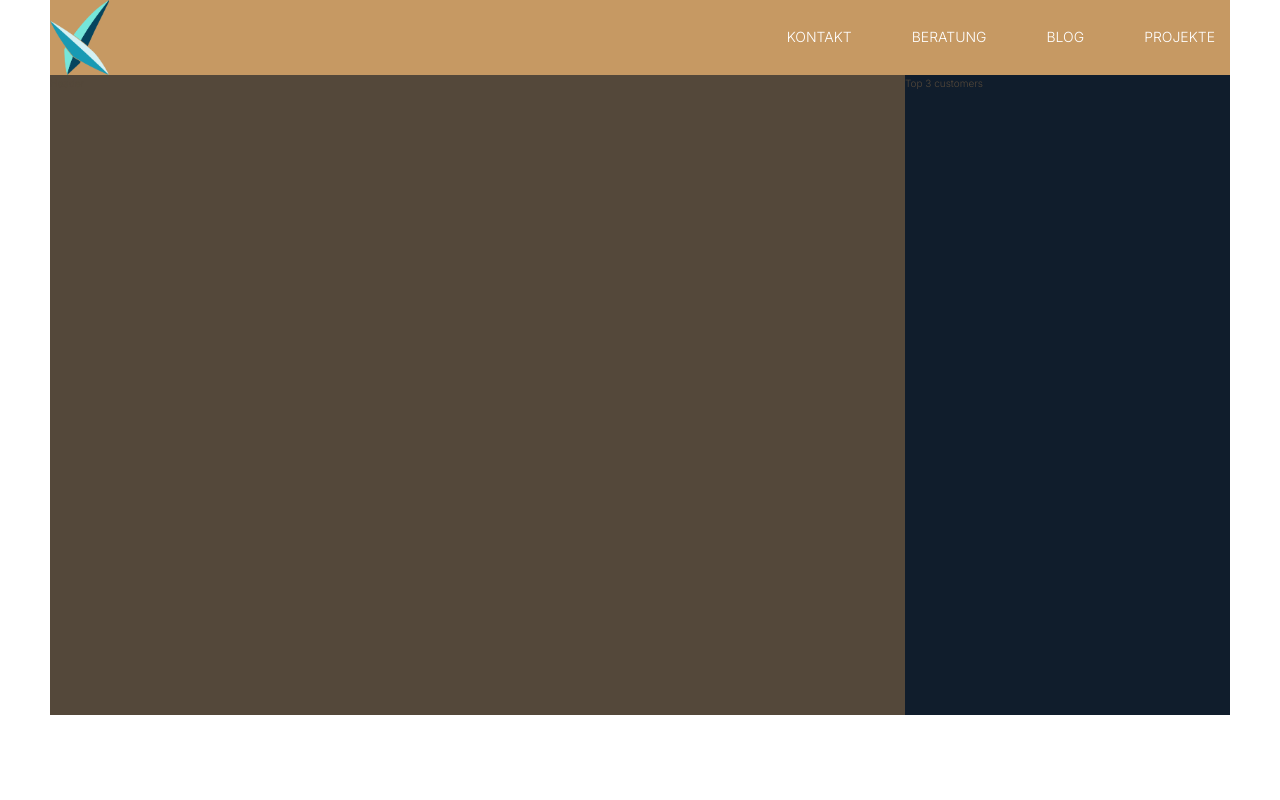
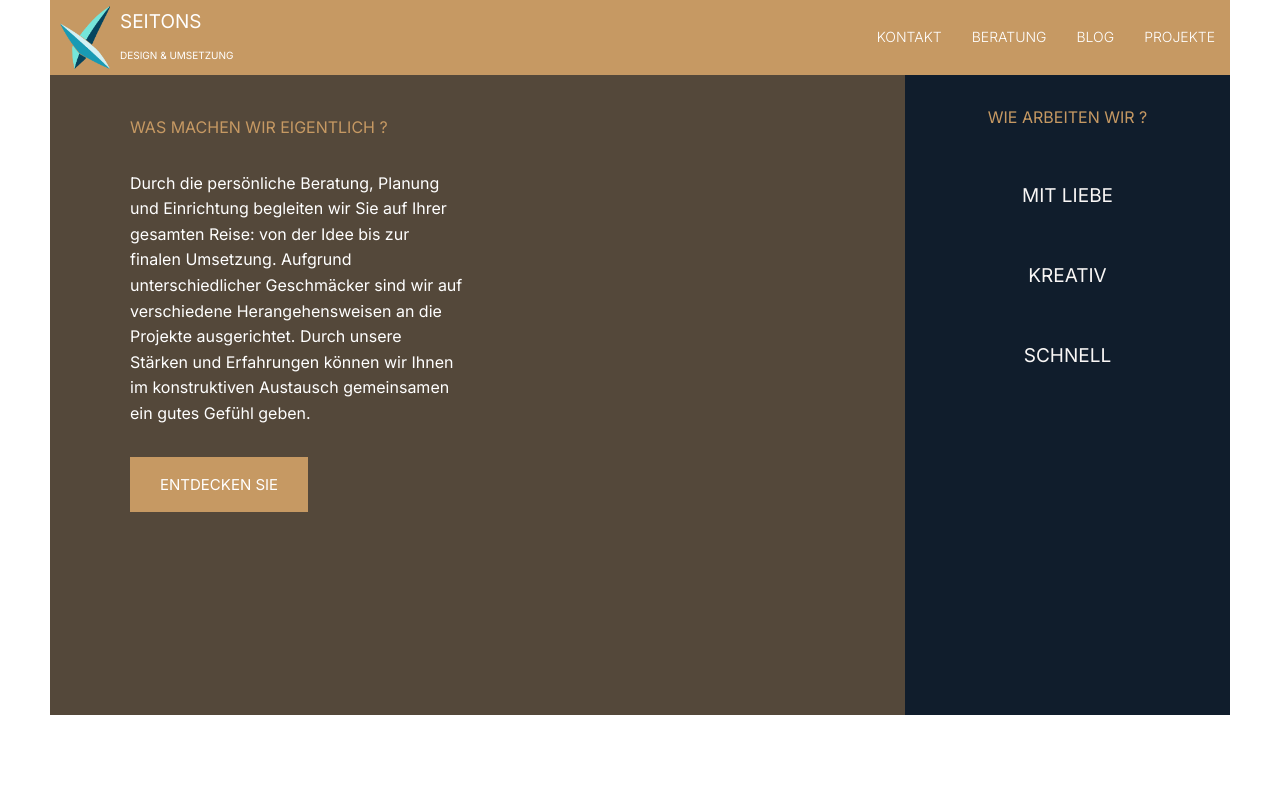
Before and after one commit to Abdu-alyousef/Furniture-design, a website: page index.html in a window 1280 px wide. Shown: the top 800 px of the page. Drawn offline with Linux system fonts and the light colour scheme.

Commit message:
Added and styled Header section

```diff
--- a/index.html
+++ b/index.html
@@ -17,23 +17,49 @@
 
 <body class="container">
 
-    <nav class="navbar">
-          <img
-            src="./img/logo-1.png"
-            alt="Seitons logo"
-            class="navbar__logo"
-          />
-          <ul class="navbar__main--nav">
-            <li><a href="#" class=" navbar__link">KONTAKT</a></li>
-            <li><a href="#" class="navbar__link">BERATUNG</a></li>
-            <li><a href="#" class=" navbar__link">BLOG</a></li>
-            <li><a href="#" class=" navbar__link">PROJEKTE</a></li>
-          </ul>
-      </nav>
+    <nav class="navbar" href="#">
 
-    <header class="header">Header</header>
+        <div class="logo">
+            <img src="./img/logo-1.png" alt="Seitons logo" class="logo__img" />
 
-    <div class="customers">Top 3 customers</div>
+            <h2 class="heading-4 logo__head">SEITONS <br><span>DESIGN & UMSETZUNG</span></h2>
+        </div>
+
+
+
+        <ul class="nav">
+            <li><a href="#" class="nav__link">KONTAKT</a></li>
+            <li><a href="#" class="nav__link">BERATUNG</a></li>
+            <li><a href="#" class=" nav__link">BLOG</a></li>
+            <li><a href="#" class=" nav__link">PROJEKTE</a></li>
+        </ul>
+    </nav>
+
+    <header class="header">
+        <h3 class="heading-3">WAS MACHEN WIR EIGENTLICH ?</h3>
+        <h1 class="heading-1 header__seenon-text">
+            Durch die persönliche Beratung, Planung und Einrichtung begleiten wir Sie auf Ihrer gesamten Reise: von der
+            Idee bis zur finalen Umsetzung.
+            Aufgrund unterschiedlicher Geschmäcker sind wir auf verschiedene Herangehensweisen an die Projekte
+            ausgerichtet. Durch unsere Stärken und Erfahrungen können wir Ihnen im konstruktiven Austausch gemeinsamen
+            ein gutes Gefühl geben.
+        </h1>
+        <button class="btn header__btn">ENTDECKEN SIE</button>
+    </header>
+
+    <div class="goals">
+        <h3 class="heading-3">WIE ARBEITEN WIR ?</h3>
+        <h4 class="heading-4 heading-4--light">Mit liebe</h4>
+
+
+
+        <h4 class="heading-4 heading-4--light">Kreativ</h4>
+
+
+        <h4 class="heading-4 heading-4--light">Schnell</h4>
+    </div>
+    </div>
+
 
     <section class="features">
         <div class="feature">
@@ -148,10 +174,11 @@
             <li class="term__item"><a href="#" class=" term__link">Terms</a></li>
             <li class="term__item"><a href="#" class="term__link">Impressum</a></li>
         </ul>
-        <p class="copyright">This site is not a part from Facebook Webseite or Facebook Inc. Additionally. This site is NOT endorsed by Facebook in any way.
+        <p class="copyright">This site is not a part from Facebook Webseite or Facebook Inc. Additionally. This site is
+            NOT endorsed by Facebook in any way.
             Facebook is a trademark of Facebook,Inc.</p>
 
-            <p class="copyright">&copy; copyright 2023 by Abdu Alyousef</p>
+        <p class="copyright">&copy; copyright 2023 by Abdu Alyousef</p>
     </footer>
 </body>
 
--- a/sass/_customers.scss
+++ /dev/null
@@ -1,4 +0,0 @@
-.customers {
-    background-color: $color-secondary;
-    grid-column: col-start 7 / full-end;
-}
--- /dev/null
+++ b/sass/_goals.scss
@@ -0,0 +1,14 @@
+.goals {
+    background-color: $color-secondary;
+    grid-column: col-start 7 / full-end;
+    padding: 3rem;
+
+    display: grid;
+    align-content: start;
+    justify-content: center;
+    justify-items: center;
+    grid-row-gap: 5rem;
+    text-transform: uppercase;
+
+
+}
--- a/sass/_header.scss
+++ b/sass/_header.scss
@@ -1,4 +1,28 @@
 .header {
     background-color: $color-grey-dark-1;
     grid-column: full-start / col-end 6;
-}
+    padding: 8rem;
+    padding-top: 4rem;
+
+    display: grid;
+    grid-template-rows: min-content minmax(6rem, min-content) 1fr;
+    grid-template-columns: minmax(min-content, max-content);
+    grid-row-gap: 3rem;
+    justify-content: center;
+
+    &__btn {
+        align-self: start;
+        justify-self: start;
+    }
+
+    &__seenon-text {
+        display: grid;
+        grid-template-columns: 1fr max-content 1fr;
+        grid-column-gap: 1.5rem;
+        align-items: center;
+        font-size: 1.6rem;
+        color: #fff;
+
+
+    }
+    }
--- a/sass/_navbar.scss
+++ b/sass/_navbar.scss
@@ -1,17 +1,47 @@
 .navbar {
     background-color: $color-primary;
     grid-column: full-start / full-end;
-    display: flex;
-    justify-content: space-between;
+
+    display: grid;
+    grid-template-columns: repeat(auto-fit, minmax(15rem, 1fr));
+    grid-gap: 2rem;
+    align-items: center;
 
 
- &__main--nav {
-    flex: end;
+}
+
+
+.logo {
     display: flex;
+    justify-content: start;
     align-items: center;
-    gap: 3rem;
+    gap: 1rem;
+    margin-left: 1rem;
+
+    &__img {
+        width: 5rem;
+    }
+
+    &__head {
+        color: #fff;
+
+    }
+
+    span {
+        font-size: 1rem;
+    }
+
+}
+
+
+
+.nav {
+
+    display: flex;
+    flex-direction: row;
+    justify-content: flex-end;
     list-style-type: none;
-}
+
 
     &__link:link,
     &__link:visited {
@@ -33,4 +63,5 @@
         background-color: rgba(#fff, .05);
         transform: translateY(-1.5px);
     }
+
 }
--- a/sass/_typography.scss
+++ b/sass/_typography.scss
@@ -4,6 +4,7 @@
 }
 .heading-1 {
     @extend %heading;
+
 }
 .heading-2 {
     @extend %heading;
--- a/sass/main.scss
+++ b/sass/main.scss
@@ -3,7 +3,7 @@
 
 @import "navbar";
 @import "header";
-@import "customers";
+@import "goals";
 @import "features";
 @import "story";
 @import "services";
```
Also changed, not shown: css/style.css. Lines whose indentation alone changed are shown as unchanged.
